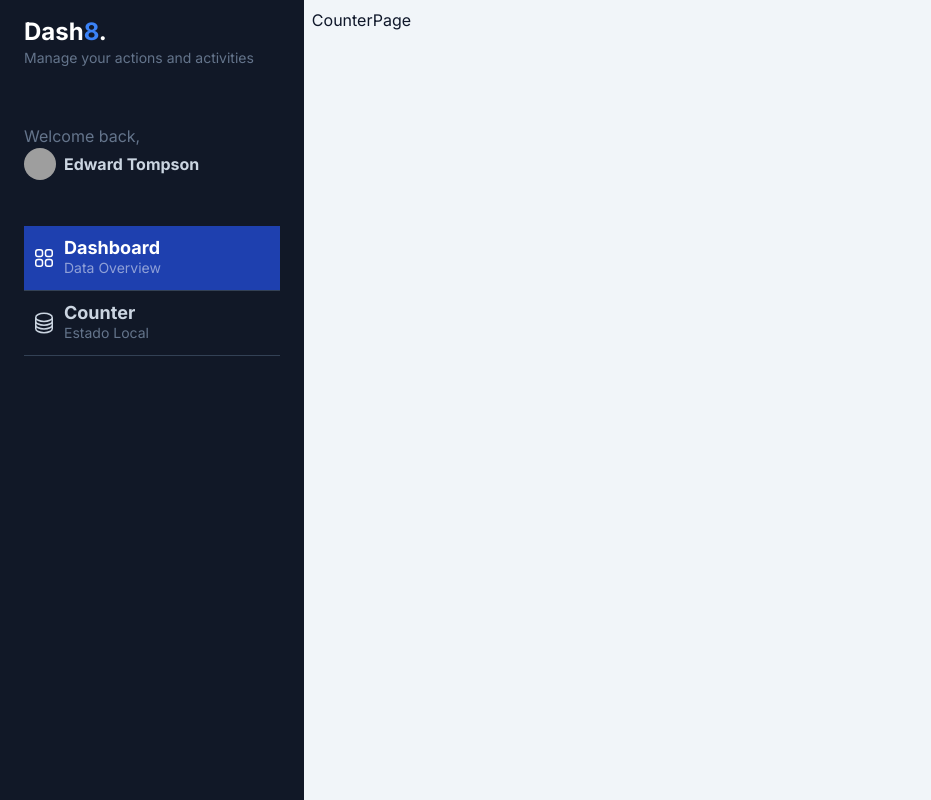
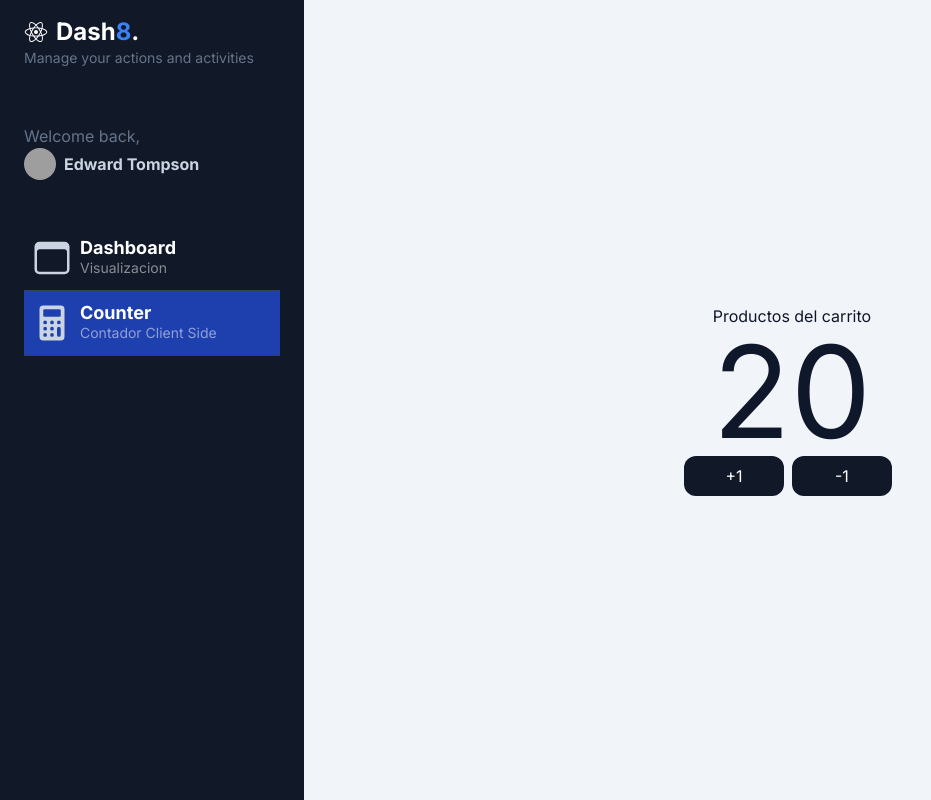
Before and after one commit to guidomora/next-dashboard, a Next.js app: page /dashboard/counter in a window 1280 px wide. Shown: the whole page, without its empty margins (0-931 px from the left). Built offline with nearby package versions, Linux system fonts and the light colour scheme; grey boxes are pictures that could not be loaded.

Commit message:
componente del lado del cliente y de lado del servidor

```diff
--- a/src/app/components/SideBar.tsx
+++ b/src/app/components/SideBar.tsx
@@ -1,13 +1,24 @@
 import Image from 'next/image'
 import React from 'react'
+import { IoBrowsersOutline, IoCalculator, IoLogoReact } from 'react-icons/io5'
+import { SideBarMenuItem } from './SideBarMenuItem'
+
+const menuItems = [
+    {path:'/dashboard/main', icon:<IoBrowsersOutline size={40}/>, title:'Dashboard', subTitle:'Visualizacion'},
+    {path:'/dashboard/counter', icon:<IoCalculator size={40}/>, title:'Counter', subTitle:'Contador Client Side'}
+]
 
 export const SideBar = () => {
     return (
         <div
-        style={{width: "400px"}}
+            style={{ width: "400px" }}
             id="menu" className="bg-gray-900 min-h-screen z-10 text-slate-300 w-64 left-0 h-screen overflow-y-scroll">
             <div id="logo" className="my-4 px-6">
-                <h1 className="text-lg md:text-2xl font-bold text-white">Dash<span className="text-blue-500">8</span>.</h1>
+                <h1 className="flex items-center text-lg md:text-2xl font-bold text-white">
+                    <IoLogoReact className="mr-2" />
+                    <span>Dash</span>
+                    <span className="text-blue-500">8</span>.
+                </h1>
                 <p className="text-slate-500 text-sm">Manage your actions and activities</p>
             </div>
             <div id="profile" className="px-6 py-10">
@@ -27,33 +38,12 @@ export const SideBar = () => {
                 </a>
             </div>
             <div id="nav" className="w-full px-6">
-
-                <a href="#" className="w-full px-2 inline-flex space-x-2 items-center border-b border-slate-700 py-3 bg-blue-800 hover:bg-white/5 transition ease-linear duration-150">
-                    <div>
-                        <svg xmlns="http://www.w3.org/2000/svg" fill="none" viewBox="0 0 24 24" strokeWidth="1.5" stroke="currentColor" className="w-6 h-6 text-white">
-                            <path strokeLinecap="round" strokeLinejoin="round" d="M3.75 6A2.25 2.25 0 016 3.75h2.25A2.25 2.25 0 0110.5 6v2.25a2.25 2.25 0 01-2.25 2.25H6a2.25 2.25 0 01-2.25-2.25V6zM3.75 15.75A2.25 2.25 0 016 13.5h2.25a2.25 2.25 0 012.25 2.25V18a2.25 2.25 0 01-2.25 2.25H6A2.25 2.25 0 013.75 18v-2.25zM13.5 6a2.25 2.25 0 012.25-2.25H18A2.25 2.25 0 0120.25 6v2.25A2.25 2.25 0 0118 10.5h-2.25a2.25 2.25 0 01-2.25-2.25V6zM13.5 15.75a2.25 2.25 0 012.25-2.25H18a2.25 2.25 0 012.25 2.25V18A2.25 2.25 0 0118 20.25h-2.25A2.25 2.25 0 0113.5 18v-2.25z" />
-                        </svg>
-
-                    </div>
-                    <div className="flex flex-col">
-                        <span className="text-lg font-bold leading-5 text-white">Dashboard</span>
-                        <span className="text-sm text-white/50 hidden md:block">Data Overview</span>
-                    </div>
-                </a>
-
-                <a href="#" className="w-full px-2 inline-flex space-x-2 items-center border-b border-slate-700 py-3 hover:bg-white/5 transition ease-linear duration-150">
-                    <div>
-                        <svg xmlns="http://www.w3.org/2000/svg" fill="none" viewBox="0 0 24 24" strokeWidth="1.5" stroke="currentColor" className="w-6 h-6">
-                            <path strokeLinecap="round" strokeLinejoin="round" d="M20.25 6.375c0 2.278-3.694 4.125-8.25 4.125S3.75 8.653 3.75 6.375m16.5 0c0-2.278-3.694-4.125-8.25-4.125S3.75 4.097 3.75 6.375m16.5 0v11.25c0 2.278-3.694 4.125-8.25 4.125s-8.25-1.847-8.25-4.125V6.375m16.5 0v3.75m-16.5-3.75v3.75m16.5 0v3.75C20.25 16.153 16.556 18 12 18s-8.25-1.847-8.25-4.125v-3.75m16.5 0c0 2.278-3.694 4.125-8.25 4.125s-8.25-1.847-8.25-4.125" />
-                        </svg>
-                    </div>
-                    <div className="flex flex-col">
-                        <span className="text-lg text-slate-300 font-bold leading-5">Counter</span>
-                        <span className="text-sm text-slate-500 hidden md:block">Estado Local</span>
-                    </div>
-                </a>
-
-
+                {menuItems.map(items => (
+                    <SideBarMenuItem
+                    key={items.path}
+                    {...items}
+                    />
+                ))}
             </div>
         </div>
     )
--- /dev/null
+++ b/src/app/components/SideBarMenuItem.tsx
@@ -0,0 +1,27 @@
+"use client"
+
+import Link from "next/link"
+import { usePathname } from "next/navigation"
+
+interface Props  {
+    path: string
+    icon: JSX.Element
+    title: string
+    subTitle: string
+}
+
+export const SideBarMenuItem = ({path, icon, title, subTitle}:Props) => {
+    const pathName = usePathname();
+
+    return (
+        <Link href={path} className={`w-full px-2 inline-flex space-x-2 items-center border-b border-slate-700 py-3 ${(pathName === path) ? 'bg-blue-800' :''} hover:bg-white/5 transition ease-linear duration-150`}>
+            <div>
+                {icon}
+            </div>
+            <div className="flex flex-col">
+                <span className="text-lg font-bold leading-5 text-white">{title}</span>
+                <span className="text-sm text-white/50 hidden md:block">{subTitle}</span>
+            </div>
+        </Link>
+    )
+}
--- a/src/app/components/index.ts
+++ b/src/app/components/index.ts
@@ -1 +1,2 @@
 export {SideBar} from "./SideBar"
+export {SideBarMenuItem} from "./SideBarMenuItem"
--- a/src/app/dashboard/counter/page.tsx
+++ b/src/app/dashboard/counter/page.tsx
@@ -1,7 +1,19 @@
+import { CartCounter } from "@/app/shopping-cart"
+import { Metadata } from "next"
+
+export const metadata:Metadata = {
+  title: "Shopping Cart",
+  description: "Counter page",
+}
 
 const CounterPage = () => {
+
+
   return (
-    <div>CounterPage</div>
+    <div className="flex flex-col items-center justify-center w-full h-full">
+      <span>Productos del carrito</span>
+      <CartCounter value={20}/>
+    </div>
   )
 }
 
--- /dev/null
+++ b/src/app/dashboard/main/page.tsx
@@ -0,0 +1,9 @@
+
+
+const MainPage = () => {
+  return (
+    <div>MainPage</div>
+  )
+}
+
+export default MainPage
--- /dev/null
+++ b/src/app/shopping-cart/components/CartCounter.tsx
@@ -0,0 +1,34 @@
+'use client'
+
+import React, { useState } from 'react'
+
+interface Props {
+    value?: number
+}
+
+export const CartCounter = ({value = 0}:Props) => {
+    const [counter, setCounter] = useState(value)
+
+    const handleIncrement = () => {
+      setCounter(counter + 1)
+    }
+
+    const handleDecrement = () => {
+      setCounter(counter - 1)
+    }
+    return (
+        <>
+            <span className="text-9xl">{counter}</span>
+            <div className="flex">
+                <button onClick={handleIncrement}
+                    className="flex items-center justify-center p-2 rounded-xl bg-gray-900 text-white hover:bg-gray-600 transition-all w-[100px] mr-2">
+                    +1
+                </button>
+                <button onClick={handleDecrement}
+                    className="flex items-center justify-center p-2 rounded-xl bg-gray-900 text-white hover:bg-gray-600 transition-all w-[100px] mr-2">
+                    -1
+                </button>
+            </div>
+        </>
+    )
+}
--- /dev/null
+++ b/src/app/shopping-cart/index.ts
@@ -0,0 +1,2 @@
+
+export {CartCounter} from "./components/CartCounter"
```
Also changed, not shown: package.json (+5 -4 lines), src/app/dashboard/layout.tsx (renamed from src/app/dashboard/counter/layout.tsx), 1 other file (tests, documents, lock files or other folders). Lines whose indentation alone changed are shown as unchanged.
